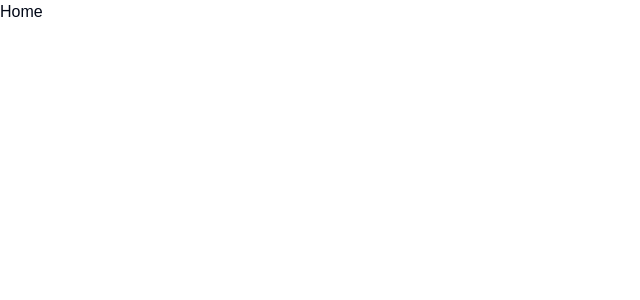
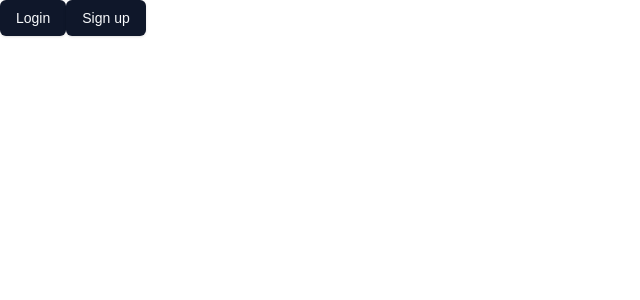
Before and after one commit to Mohamadi12/ecommerceKadija, a Next.js app: page / in a window 1280 px wide. Shown: the top 300 px of the page, without its empty margins (0-640 px from the left). Built offline with nearby package versions, Linux system fonts and the light colour scheme.

Commit message:
Authentication with Kinde-Auth

```diff
--- a/package.json
+++ b/package.json
@@ -10,6 +10,7 @@
   },
   "dependencies": {
     "@hookform/resolvers": "^3.9.1",
+    "@kinde-oss/kinde-auth-nextjs": "^2.4.6",
     "@radix-ui/react-accordion": "^1.2.1",
     "@radix-ui/react-alert-dialog": "^1.1.2",
     "@radix-ui/react-aspect-ratio": "^1.1.0",
--- /dev/null
+++ b/src/app/api/auth/[kindeAuth]/route.ts
@@ -0,0 +1,2 @@
+import {handleAuth} from "@kinde-oss/kinde-auth-nextjs/server";
+export const GET = handleAuth();
--- a/src/app/dashboard/layout.tsx
+++ b/src/app/dashboard/layout.tsx
@@ -9,14 +9,24 @@
   DropdownMenuTrigger,
 } from "@/components/ui/dropdown-menu";
 import { Sheet, SheetContent, SheetTrigger } from "@/components/ui/sheet";
+import { getKindeServerSession } from "@kinde-oss/kinde-auth-nextjs/server";
 import { CircleUser, Menu } from "lucide-react";
+import { redirect } from "next/navigation";
+import { LogoutLink } from "@kinde-oss/kinde-auth-nextjs/components";
 import React from "react";
 
 type Props = {
   children: React.ReactNode;
 };
 
-const DashboardLayout = ({ children }: Props) => {
+const DashboardLayout = async ({ children }: Props) => {
+  const { getUser } = getKindeServerSession();
+  const user = await getUser();
+
+  if (!user || user.email !== "dalizeta368@gmail.com") {
+    return redirect("/");
+  }
+
   return (
     <div className="flex w-full flex-col max-w-7xl mx-auto px-4 sm:px-6 lg:px-8">
       <header className="sticky top-0 flex h-16 items-center justify-between gap-4 bg-white border-b">
@@ -48,7 +58,9 @@
           <DropdownMenuContent align="end">
             <DropdownMenuLabel>My account</DropdownMenuLabel>
             <DropdownMenuSeparator />
-            <DropdownMenuItem>Logout</DropdownMenuItem>
+            <DropdownMenuItem asChild>
+              <LogoutLink>Logout</LogoutLink>
+            </DropdownMenuItem>
           </DropdownMenuContent>
         </DropdownMenu>
       </header>
--- a/src/app/page.tsx
+++ b/src/app/page.tsx
@@ -1,9 +1,20 @@
-import React from 'react'
+import { Button } from "@/components/ui/button";
+import {
+  RegisterLink,
+  LoginLink,
+} from "@kinde-oss/kinde-auth-nextjs/components";
 
 const Home = () => {
   return (
-    <div>Home</div>
-  )
-}
+    <div>
+      <Button asChild>
+        <LoginLink>Login</LoginLink>
+      </Button>
+      <Button asChild>
+        <RegisterLink>Sign up</RegisterLink>
+      </Button>
+    </div>
+  );
+};
 
-export default Home
+export default Home;
```
Also changed, not shown: 1 other file (tests, documents, lock files or other folders).
